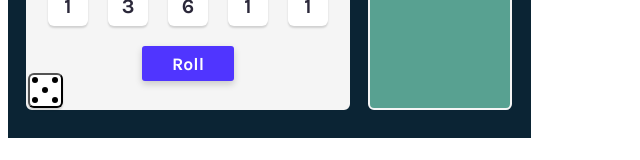
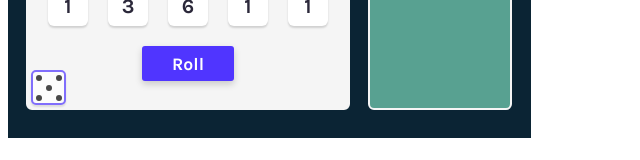
Before and after one commit to vivaldi412/Tenzies-app, a React (Vite) app: page / in a window 1280 px wide. Shown: the part 250-410 px from the top of the page, without its empty margins (0-640 px from the left). Built offline with nearby package versions, Linux system fonts and the light colour scheme.

Commit message:
switch btn updated

```diff
--- a/src/index.css
+++ b/src/index.css
@@ -297,13 +297,15 @@ p {
   position: absolute;
   width: 35px;
   height: 35px;
-  left: 0;
-  bottom: 0;
+  left: 3px;
+  bottom: 3px;
 
+  border: 2px solid #5035FF;
+  opacity: 0.7;
 
   font-family: karla;
   text-align: center;
-  border-radius: 6px;
+  border-radius: 5px;
   background-color: #ffffff;
   color: #2B283A;
   font-size: 1rem;
@@ -314,14 +316,18 @@ p {
 
 }
 
+.dice-switch:active {
+  opacity: 1;
+}
+
 .dice-dot-box-switch {
   margin: 0;
   position:absolute;
   width: 30px;
   height: 30px;
   background-color: transparent;
-  left: 0;
-  top: 0;
+  left: 0.5px;
+  top: 0.5px;
   display: grid;
   grid-template-columns: 1fr 1fr 1fr;
   grid-template-rows: 1fr 1fr 1fr;
```
